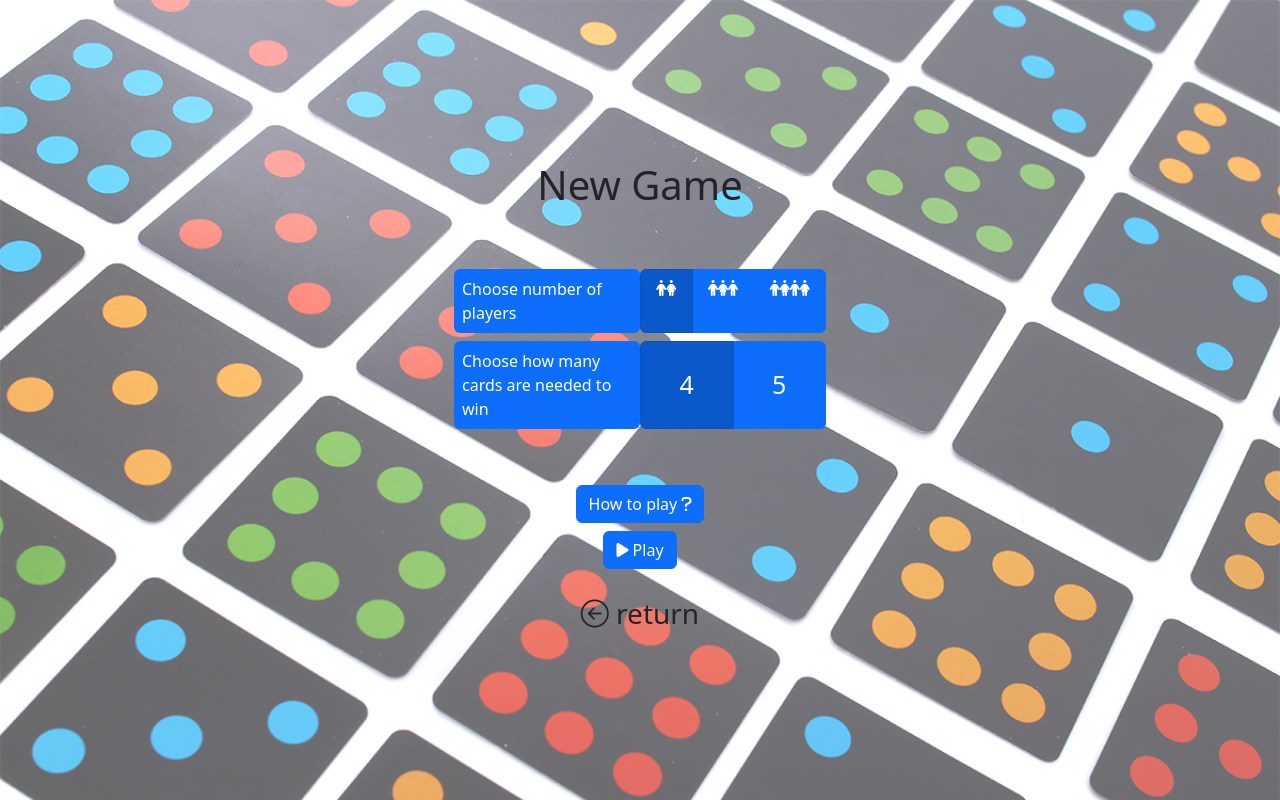
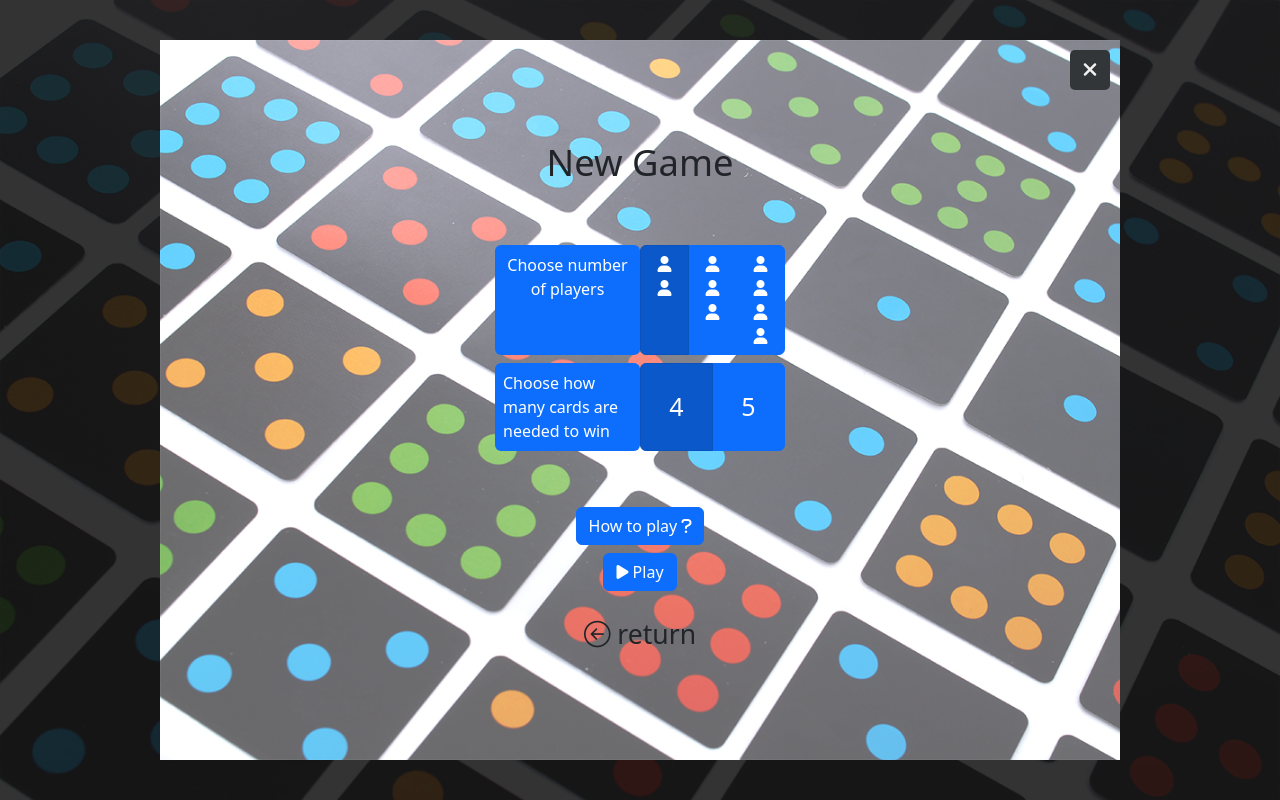
Before and after one commit to MarcinJaracz/Punto-online, a SvelteKit app: page /newgame in a window 1280 px wide. Both pictures are taken after a click on the button "How to play". Built offline with nearby package versions, Linux system fonts and the light colour scheme.

Commit message:
Added link about the authors added user's manual pdf file preparation for first build.

```diff
--- a/src/lib/components/return.svelte
+++ b/src/lib/components/return.svelte
@@ -1,7 +1,12 @@
 <div class="container">
 	<div class="nav justify-content-center pt-4">
 		<h3>
-			<a href="/">
+			<a
+				href="/"
+				data-bs-toggle="tooltip"
+				data-placement="right"
+				title="Go back to main page"
+			>
 				<i class="fa-sharp fa-light fa-circle-arrow-left" /> return
 			</a>
 		</h3>
--- a/src/lib/index.js
+++ b/src/lib/index.js
@@ -1,2 +1,2 @@
 // place files you want to import through the `$lib` alias in this folder.
-import "./store"
+import "./store.js"
--- a/src/routes/+layout.svelte
+++ b/src/routes/+layout.svelte
@@ -23,7 +23,7 @@
 		width: 100%;
 		height: 100%;
 		display: grid;
-		background-image: url("../../static/background.jpg");
+		background-image: url("/background.jpg");
 		background-color: rgba(255, 255, 255, 0.4) !important;
 		background-repeat: no-repeat !important;
 		background-attachment: fixed !important;
--- a/src/routes/newgame/+page.svelte
+++ b/src/routes/newgame/+page.svelte
@@ -1,6 +1,27 @@
 <script>
 	import Return from "$components/return.svelte"
-	import { setNoPlayers, setCardGoal } from "$lib/store"
+	import { setNoPlayers, setCardGoal } from "$lib/store.js"
+
+	function showPDF() {
+		var overlay = document.getElementById("pdf-overlay")
+		var pdfFrame = document.getElementById("pdf-frame")
+		var pdfUrl = "./user_manual.pdf"
+		overlay.style.display = "block"
+		pdfFrame.src = pdfUrl
+		document.addEventListener("keydown", handleEscape)
+	}
+
+	function closePDF() {
+		var overlay = document.getElementById("pdf-overlay")
+		overlay.style.display = "none"
+		document.removeEventListener("keydown", handleEscape)
+	}
+
+	function handleEscape(event) {
+		if (event.key === "Escape") {
+			closePDF()
+		}
+	}
 </script>
 
 <svelte:head>
@@ -10,14 +31,14 @@
 <body>
 	<div class="container vh-100">
 		<div class="d-flex justify-content-center align-items-center h-100">
-			<div class="col-4">
+			<div class="col-5">
 				<div class="row justify-content-center">
 					<h1 class="text-center">New Game</h1>
 				</div>
 				<div class="row justify-content-center py-5">
 					<div class="d-flex flex-row py-1">
 						<div class="col justify-content-center">
-							<span class="d-block p-2 bg-primary rounded inline-block text-white position-relative">
+							<span class="d-block p-2 bg-primary rounded text-white h-100 text-center align-middle">
 								Choose number of players
 							</span>
 						</div>
@@ -39,7 +60,8 @@
 									class="btn btn-primary"
 									for="option1"
 								>
-									<i class="fas fa-person"></i><i class="fas fa-person-dress"></i>
+									<i class="fas fa-user" />
+									<i class="fas fa-user" />
 								</label>
 
 								<input
@@ -54,7 +76,9 @@
 									class="btn btn-primary"
 									for="option2"
 								>
-									<i class="fas fa-person"></i><i class="fas fa-person-dress"></i><i class="fas fa-person"></i>
+									<i class="fas fa-user" /><br />
+									<i class="fas fa-user" />
+									<i class="fas fa-user" />
 								</label>
 
 								<input
@@ -69,9 +93,10 @@
 									class="btn btn-primary"
 									for="option3"
 								>
-									<i class="fas fa-person"></i><i class="fas fa-person-dress"></i><i class="fas fa-person"></i><i
-										class="fas fa-person-dress"
-									></i>
+									<i class="fas fa-user" />
+									<i class="fas fa-user" /><br />
+									<i class="fas fa-user" />
+									<i class="fas fa-user" />
 								</label>
 							</div>
 						</div>
@@ -124,9 +149,30 @@
 						<button
 							type="button"
 							class="btn btn-primary"
+							on:click={showPDF}
 						>
 							How to play <i class="fa-solid fa-question" />
 						</button>
+					</div>
+				</div>
+				<!-- Overlay -->
+				<div
+					id="pdf-overlay"
+					class="overlay"
+				>
+					<div class="overlay-content">
+						<button
+							class="close-btn"
+							on:click={closePDF}
+							aria-label="Close PDF viewer"><i class="fas fa-xmark" /></button
+						>
+
+						<iframe
+							title="overlay pdf"
+							id="pdf-frame"
+							style="width: 100%; height: 100%;"
+							frameborder="0"
+						></iframe>
 					</div>
 				</div>
 				<div class="row justify-content-center py-1">
@@ -161,4 +207,46 @@
 		height: 100%;
 		font-size: 25px;
 	}
+
+	.overlay {
+		display: none;
+		position: fixed;
+		top: 0;
+		left: 0;
+		width: 100%;
+		height: 100%;
+		background-color: rgba(0, 0, 0, 0.8);
+		z-index: 9999;
+	}
+
+	.overlay-content {
+		position: relative;
+		margin: auto;
+		top: 5%;
+		width: 75%;
+		height: 90%;
+		padding: 0px;
+		z-index: 10000;
+	}
+
+	.close-btn {
+		position: absolute;
+		font-size: 20px;
+		top: 10px;
+		right: 10px;
+		width: 40px;
+		height: 40px;
+		padding: 0px;
+		cursor: pointer;
+		background-color: rgb(50, 54, 57);
+		color: rgb(241, 241, 241);
+		z-index: 10001;
+		text-align: center;
+		justify-content: center;
+		border-radius: 5px;
+		border: 0 solid;
+	}
+	.close-btn:hover {
+		color: red;
+	}
 </style>
--- a/vite.config.js
+++ b/vite.config.js
@@ -11,7 +11,7 @@ export default defineConfig({
 	},
 	server: {
 		fs: {
-			allow: ['..'],
+			allow: [".."],
 		},
 	},
 })
```
Also changed, not shown: src/routes/about/+page.svelte (+19 -1 lines).
